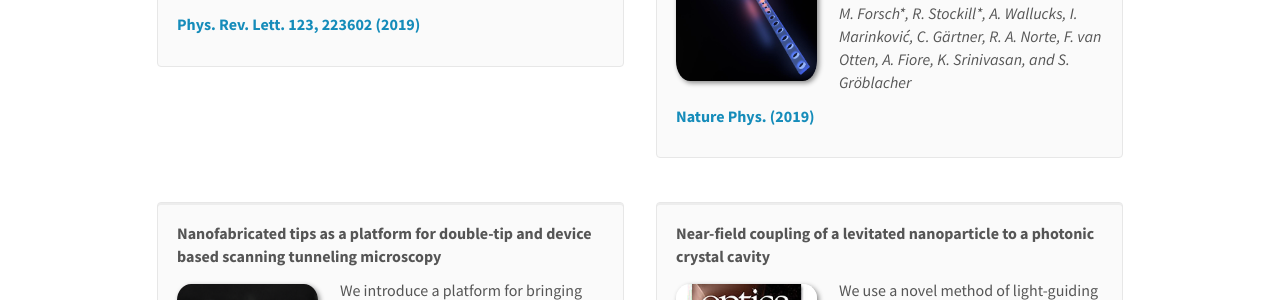
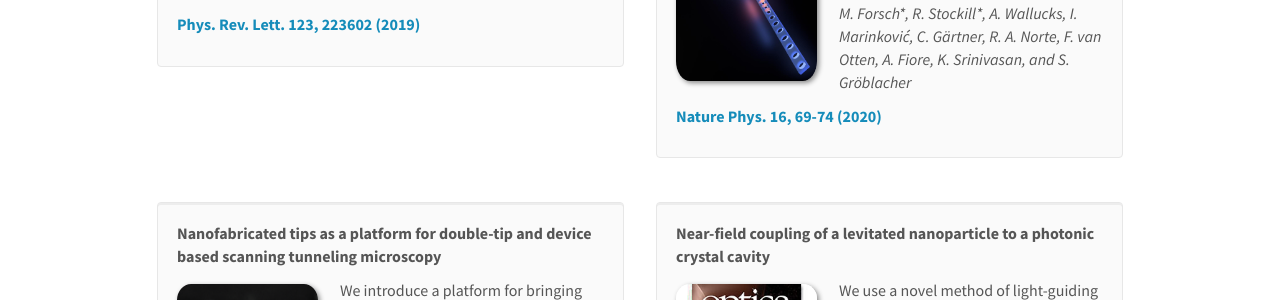
Before and after one commit to sgroeblacher/groeblacherlab, a Jekyll site: the page built from _pages/publications.md, in a window 1280 px wide and 900 px high. Shown: the part 441-741 px from the top of the window. Built offline with Jekyll 4.4.1, drawn with Linux system fonts in a browser that asks for light colours; nearby versions of some CDN libraries; some of the changed text lies outside the part shown.

Commit message:
modified:   _data/publist.yml

```diff
--- a/_data/publist.yml
+++ b/_data/publist.yml
@@ -46,7 +46,7 @@
   authors: M. Forsch\*, R. Stockill\*, A. Wallucks, I. Marinković, C. Gärtner, R. A. Norte, F. van Otten, A. Fiore, K. Srinivasan, and S. Gröblacher
   link:
     url: https://doi.org/10.1038/s41567-019-0673-7
-    display: Nature Phys. (2019)
+    display: Nature Phys. <b>16</b>, 69-74 (2020)
   arxiv: 1
   eprint: https://arxiv.org/abs/1812.07588
   highlight: 1
```
